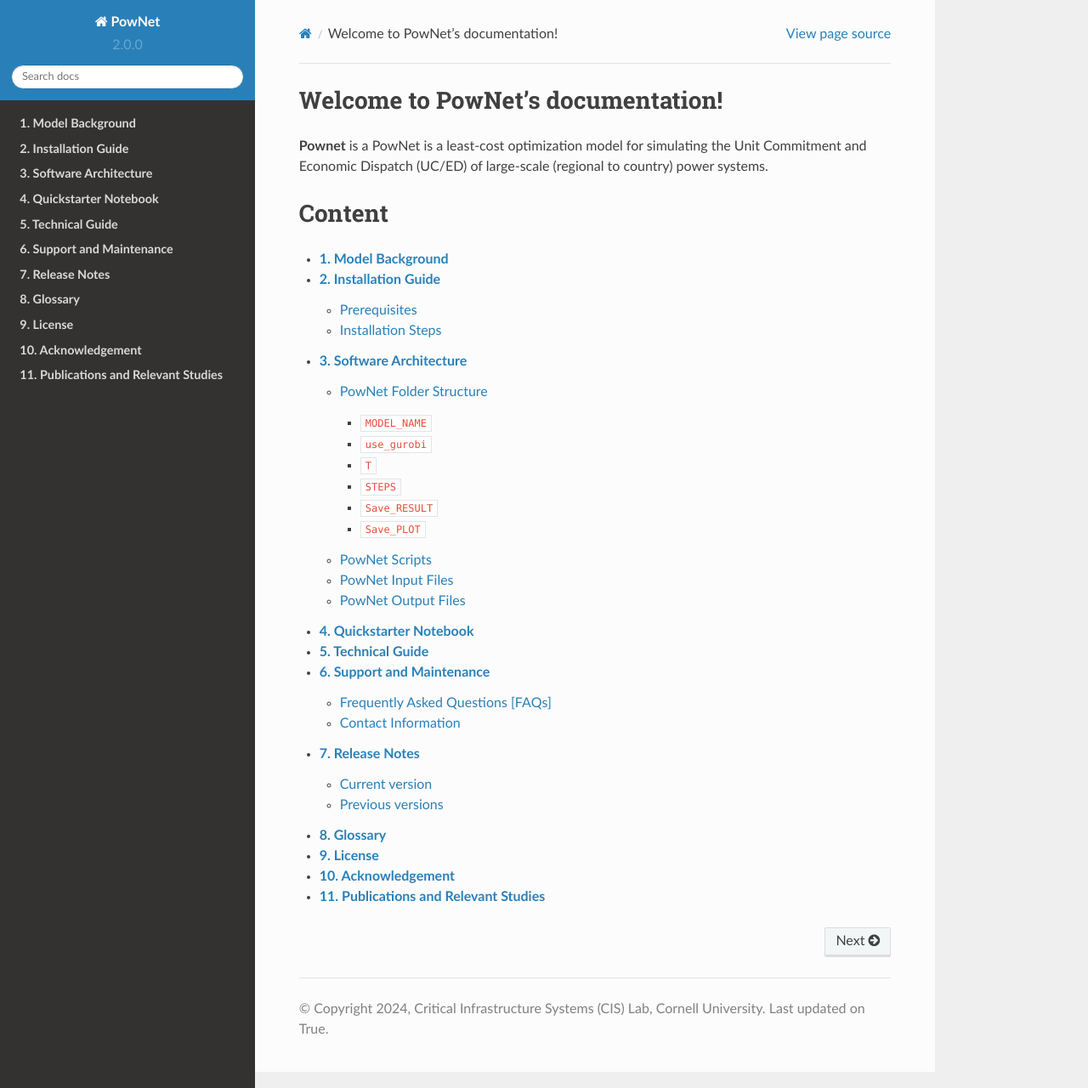
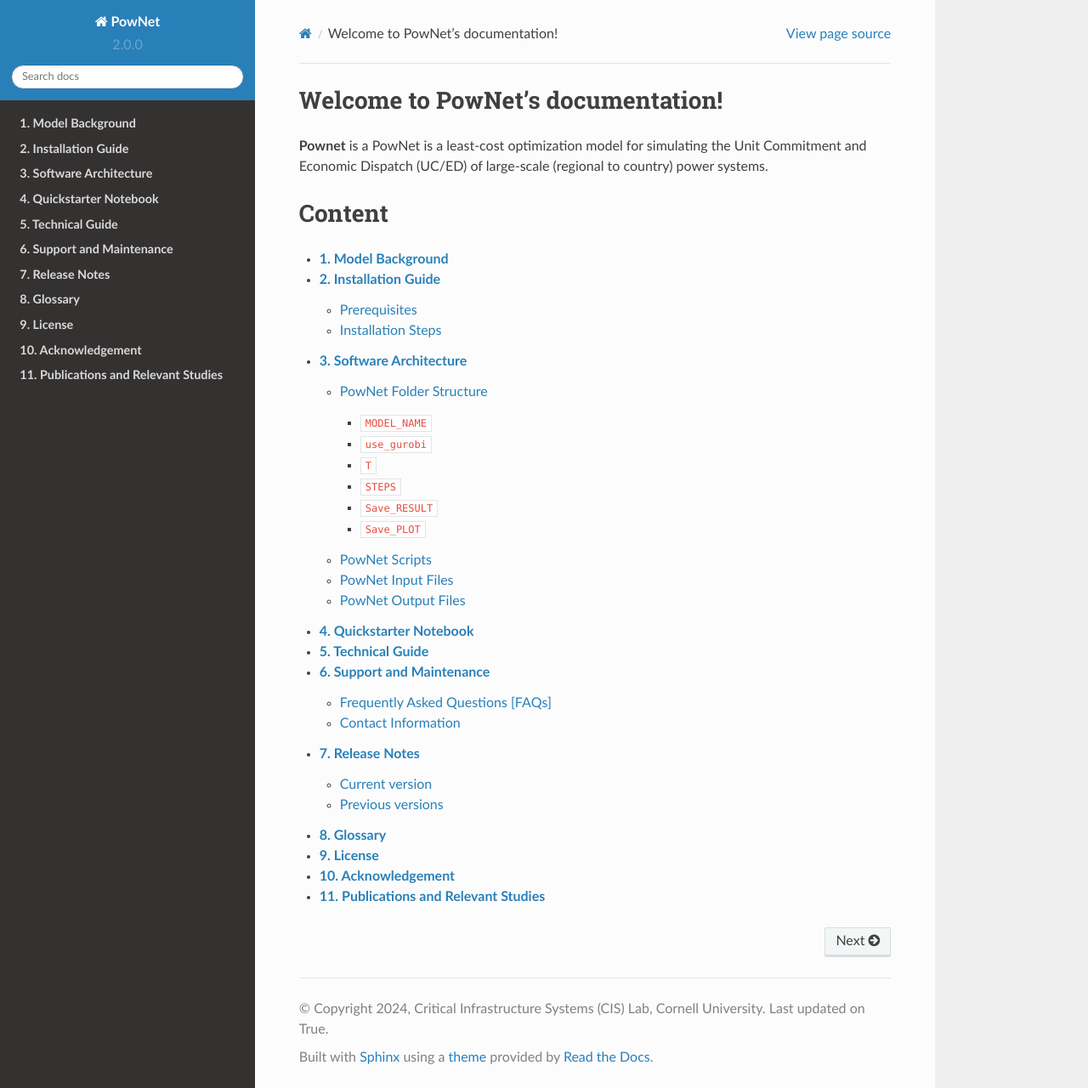
Before and after one commit to HishamEldardiry/PowNet_Documentation, a Sphinx documentation site: the page built from docs/source/index.rst, in a window 1280 px wide and 1280 px high. Shown: the whole window at 85% size. Built offline with Sphinx 7.4.7 and the Read the Docs theme 2.0.0, drawn with Linux system fonts in a browser that asks for light colours.

Commit message:
Update conf.py

```diff
--- a/docs/source/conf.py
+++ b/docs/source/conf.py
@@ -53,7 +53,7 @@
 "commit": False,
 }
 
-html_show_sphinx = False
+# -- html_show_sphinx = False
 
 # -- Options for EPUB output
 epub_show_urls = 'footnote'
```
